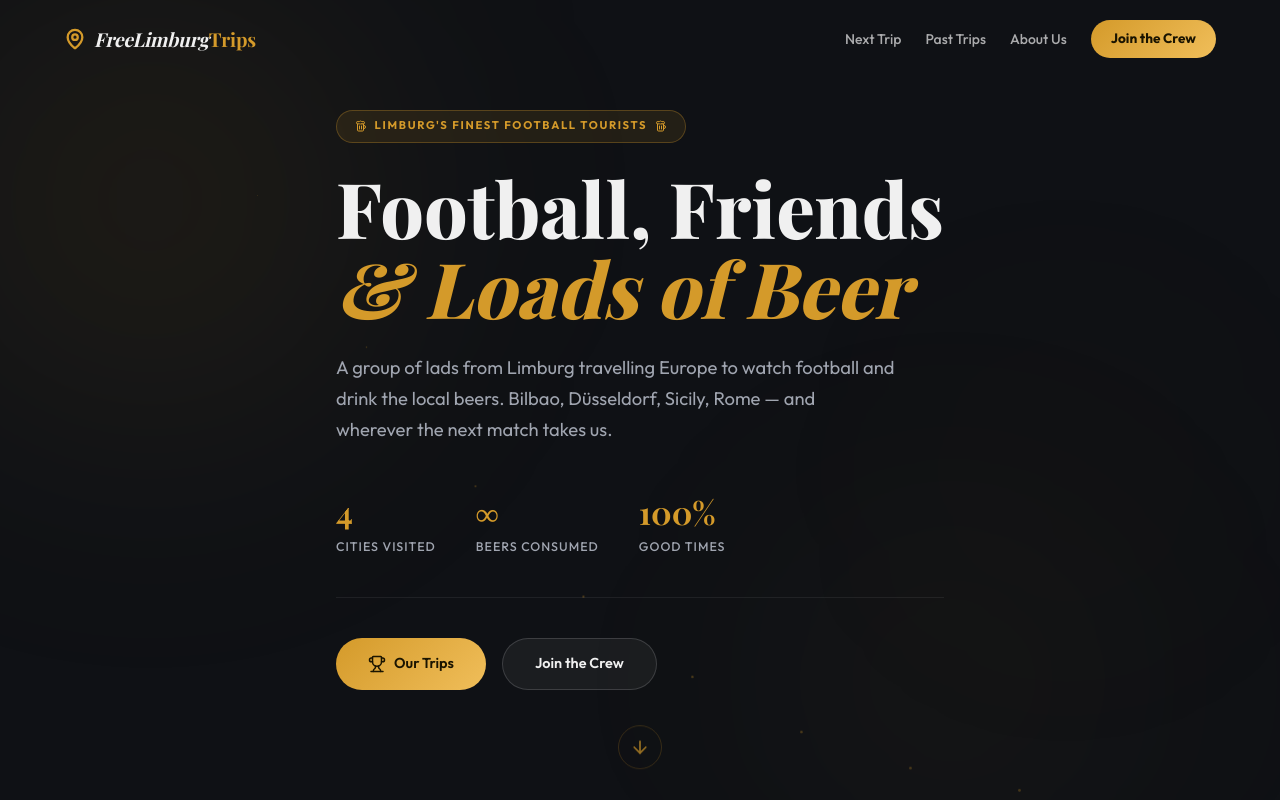
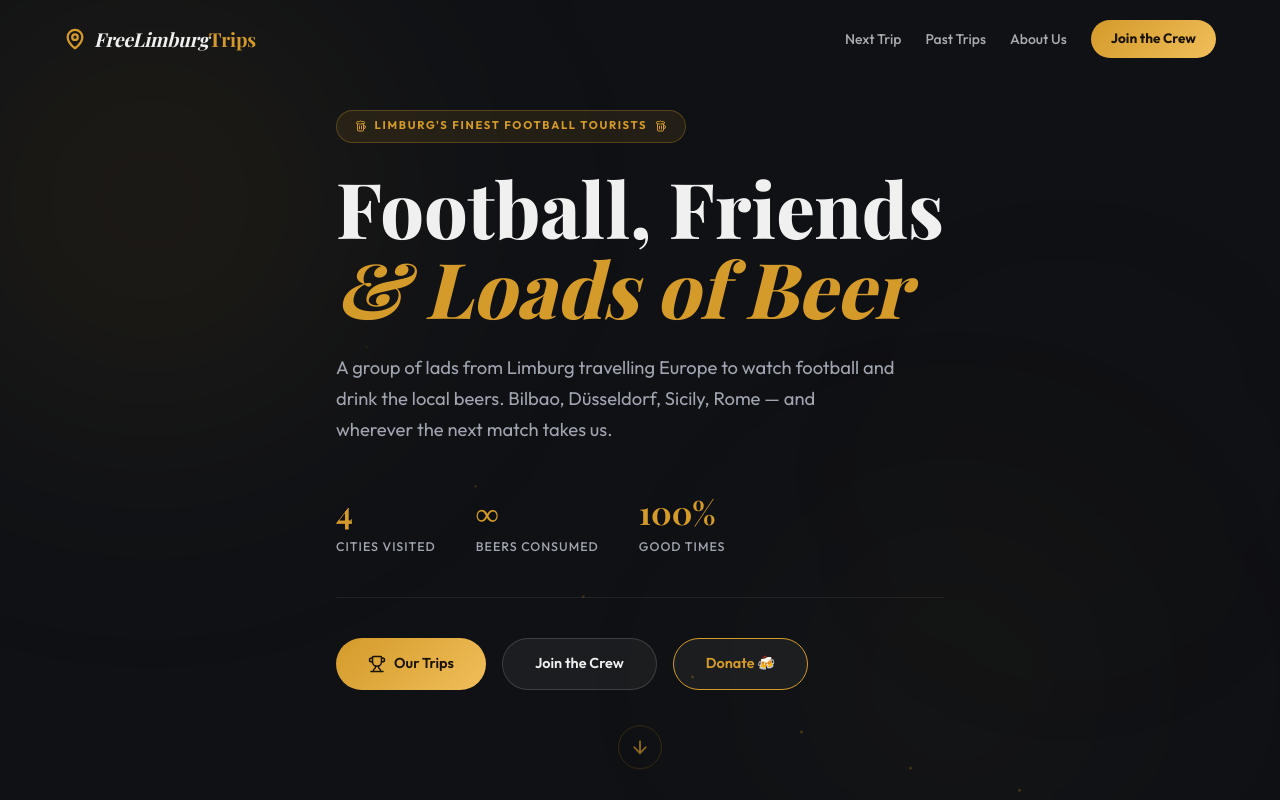
Before and after one commit to yupi1313/FreeLimburgTrips, a React (Vite) app: page / in a window 1280 px wide. Shown: the top 800 px of the page. Built offline with nearby package versions, Linux system fonts and the light colour scheme; a web font is replaced by a local one.

Commit message:
Add donate button pointing to q1qooo@gmail.com

```diff
--- a/src/components/Hero.tsx
+++ b/src/components/Hero.tsx
@@ -67,6 +67,9 @@ const Hero: React.FC = () => {
                     <a href="#contact" className="btn btn--ghost">
                         Join the Crew
                     </a>
+                    <a href="https://www.paypal.com/donate/?business=q1qooo@gmail.com" target="_blank" rel="noopener noreferrer" className="btn btn--ghost" style={{ borderColor: 'var(--color-gold)', color: 'var(--color-gold)' }}>
+                        Donate 🍻
+                    </a>
                 </div>
             </div>
 
```
